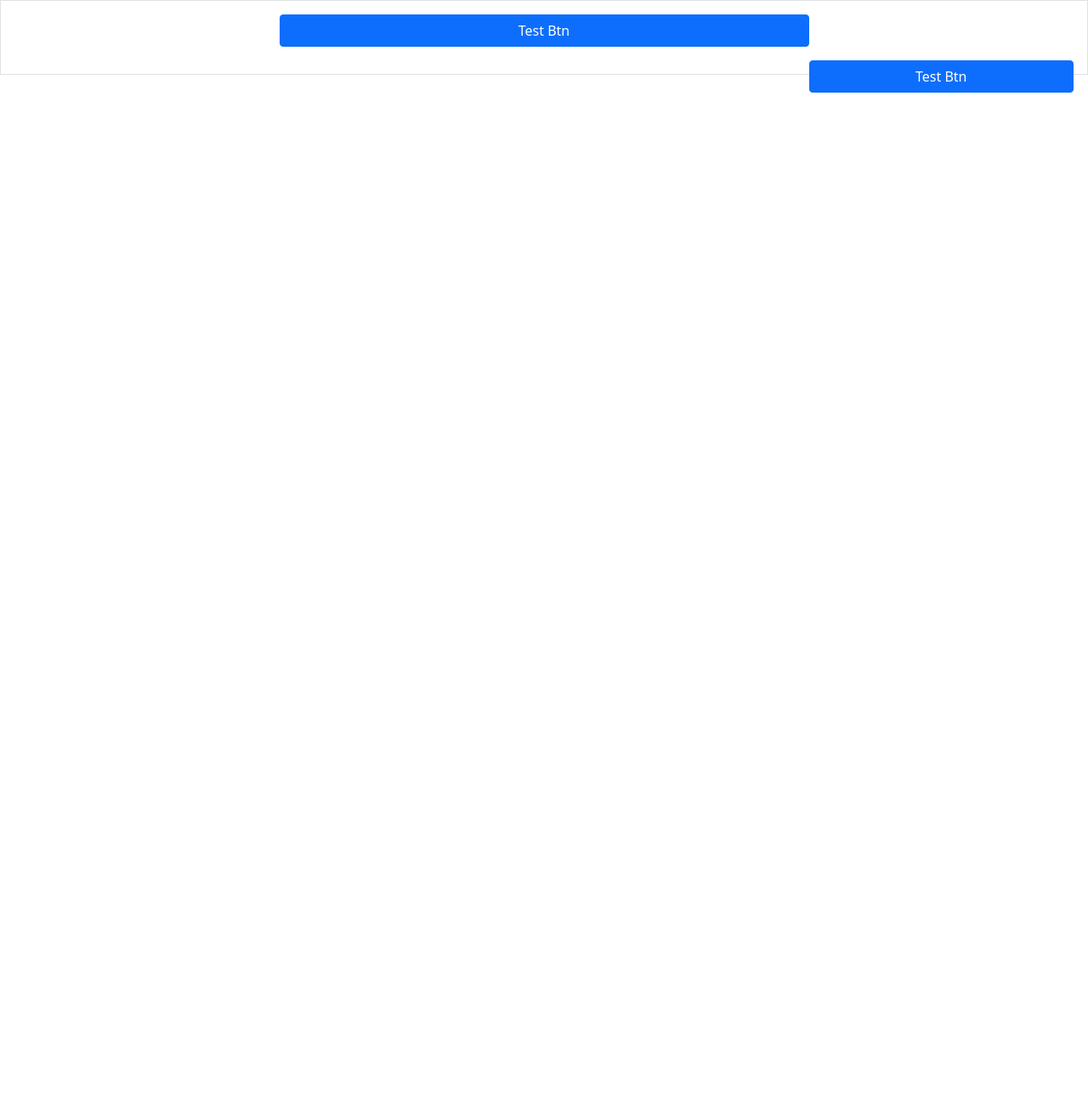
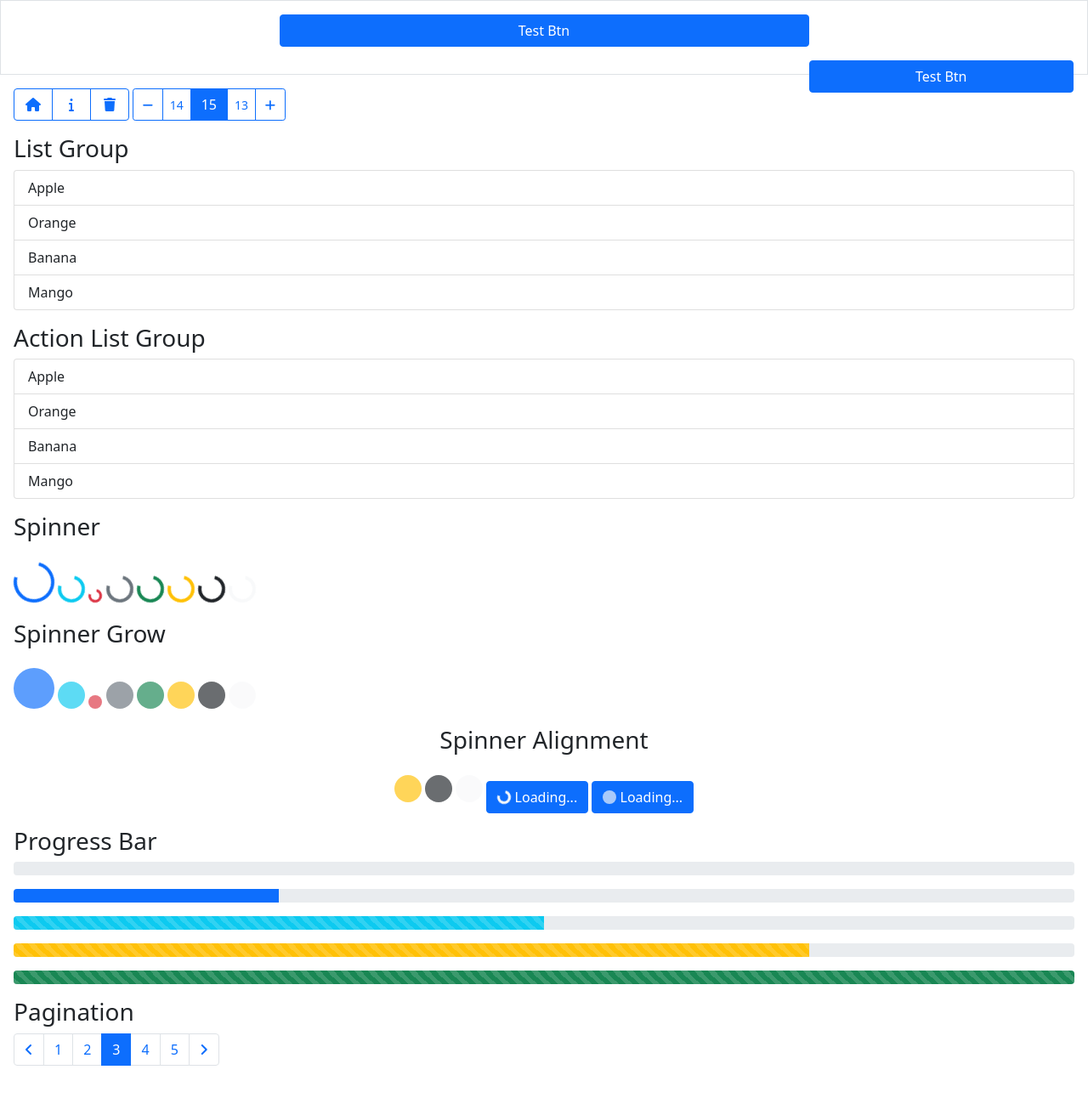
Before and after one commit to SaiHlyanPhyoe7/Bootstrap-Test, a website: page index.html in a window 1280 px wide. Shown: the part 298-1590 px from the top of the page at 85% size. Before the commit the page ends 800 px from the top, so only its background shows below. Drawn offline with nearby package versions, Linux system fonts and the light colour scheme.

Commit message:
Day 15 Tested

```diff
--- a/index.html
+++ b/index.html
@@ -8,6 +8,10 @@
     <link
       rel="stylesheet"
       href="./node_modules/bootstrap/dist/css/bootstrap.min.css"
+    />
+    <link
+      rel="stylesheet"
+      href="./node_modules/@fortawesome/fontawesome-free/css/all.min.css"
     />
     <style>
       /* media responsive test
@@ -53,6 +57,165 @@
       </button>
       <button class="btn btn-primary w-25 float-end mx-auto">Test Btn</button>
     </div>
+    <div class="m-3">
+      <div class="btn-group">
+        <button class="btn btn-outline-primary">
+          <i class="fa-solid fa-fw fa-home"></i>
+        </button>
+        <button class="btn btn-outline-primary">
+          <i class="fa-solid fa-fw fa-info"></i>
+        </button>
+        <button class="btn btn-outline-primary">
+          <i class="fa-solid fa-fw fa-trash"></i>
+        </button>
+      </div>
+      <div class="btn-group">
+        <button class="btn btn-outline-primary btn-sm">
+          <i class="fa-solid fa-fw fa-minus"></i>
+        </button>
+        <button class="btn btn-outline-primary btn-sm">14</button>
+        <button class="active btn btn-outline-primary">15</button>
+        <button class="btn btn-outline-primary btn-sm">13</button>
+        <button class="btn btn-outline-primary btn-sm">
+          <i class="fa-solid fa-fw fa-plus"></i>
+        </button>
+      </div>
+    </div>
+    <div class="m-3">
+      <h3>List Group</h3>
+      <ul class="mb-3 list-group">
+        <li class="list-group-item">Apple</li>
+        <li class="list-group-item">Orange</li>
+        <li class="list-group-item">Banana</li>
+        <li class="list-group-item">Mango</li>
+      </ul>
+      <h3>Action List Group</h3>
+      <ul class="list-group">
+        <a
+          class="list-group-item list-group-item-action"
+          href="https://google.com"
+          >Apple</a
+        >
+        <a
+          class="list-group-item list-group-item-action"
+          target="_blank"
+          href="https://google.com"
+          >Orange</a
+        >
+        <a
+          class="list-group-item list-group-item-action"
+          href="https://google.com"
+          >Banana</a
+        >
+        <a
+          class="list-group-item list-group-item-action"
+          href="https://google.com"
+          >Mango</a
+        >
+      </ul>
+    </div>
+    <div class="m-3">
+      <h3>Spinner</h3>
+      <div
+        class="mt-3 spinner-border text-primary"
+        style="width: 3em; height: 3em"
+      ></div>
+      <div class="mt-3 spinner-border text-info"></div>
+      <div class="mt-3 spinner-border text-danger spinner-border-sm"></div>
+      <div class="mt-3 spinner-border text-secondary"></div>
+      <div class="mt-3 spinner-border text-success"></div>
+      <div class="mt-3 spinner-border text-warning"></div>
+      <div class="mt-3 spinner-border text-dark"></div>
+      <div class="mt-3 spinner-border text-light"></div>
+    </div>
+    <div class="m-3">
+      <h3>Spinner Grow</h3>
+      <div
+        class="mt-3 spinner-grow text-primary"
+        style="width: 3em; height: 3em"
+      ></div>
+      <div class="mt-3 spinner-grow text-info"></div>
+      <div class="mt-3 spinner-grow text-danger spinner-grow-sm"></div>
+      <div class="mt-3 spinner-grow text-secondary"></div>
+      <div class="mt-3 spinner-grow text-success"></div>
+      <div class="mt-3 spinner-grow text-warning"></div>
+      <div class="mt-3 spinner-grow text-dark"></div>
+      <div class="mt-3 spinner-grow text-light"></div>
+    </div>
+    <div class="m-3 text-center">
+      <h3>Spinner Alignment</h3>
+      <div class="mt-3 spinner-grow text-warning"></div>
+      <div class="mt-3 spinner-grow text-dark"></div>
+      <div class="mt-3 spinner-grow text-light"></div>
+      <button class="btn btn-primary" type="button">
+        <span
+          class="spinner-border spinner-border-sm text-light"
+          role="status"
+          aria-hidden="true"
+        ></span>
+        Loading...
+      </button>
+      <button class="btn btn-primary" type="button">
+        <span
+          class="spinner-grow spinner-grow-sm text-light"
+          role="status"
+          aria-hidden="true"
+        ></span>
+        Loading...
+      </button>
+    </div>
+    <div class="m-3">
+      <h3>Progress Bar</h3>
+      <div class="progress">
+        <div class="progress-bar"></div>
+      </div>
+      <div class="mt-3 progress">
+        <div class="progress-bar" style="width: 25%"></div>
+      </div>
+      <div class="mt-3 progress">
+        <div
+          class="progress-bar bg-info progress-bar-striped"
+          style="width: 50%"
+        ></div>
+      </div>
+      <div class="mt-3 progress">
+        <div
+          class="progress-bar progress-bar-striped progress-bar-animated bg-warning"
+          style="width: 75%"
+        ></div>
+      </div>
+      <div class="mt-3 progress">
+        <div
+          class="progress-bar progress-bar-striped progress-bar-animated bg-success"
+          style="width: 100%"
+        ></div>
+      </div>
+    </div>
+    <div class="m-3">
+      <h3>Pagination</h3>
+      <nav aria-label="Page navigation example">
+        <ul class="pagination">
+          <li class="page-item">
+            <a class="page-link" href="#"
+              ><i class="fa-solid fa-angle-left"></i
+            ></a>
+          </li>
+          <li class="page-item"><a class="page-link" href="#">1</a></li>
+          <li class="page-item"><a class="page-link" href="#">2</a></li>
+          <li class="page-item active">
+            <a class="page-link" href="#">3</a>
+          </li>
+          <li class="page-item"><a class="page-link" href="#">4</a></li>
+          <li class="page-item"><a class="page-link" href="#">5</a></li>
+          <li class="page-item">
+            <a class="page-link" href="#"
+              ><i class="fa-solid fa-angle-right"></i
+            ></a>
+          </li>
+        </ul>
+      </nav>
+    </div>
+    <div class="" style="height: 300px"></div>
     <!-- Nav Bar
     <nav class="navbar navbar-expand-lg bg-primary navbar-dark">
       <div class="container-fluid">
--- a/package.json
+++ b/package.json
@@ -10,6 +10,7 @@
   "author": "",
   "license": "ISC",
   "dependencies": {
+    "@fortawesome/fontawesome-free": "^6.1.1",
     "bootstrap": "^5.1.3"
   }
 }
```
Also changed, not shown: 1 other file.
